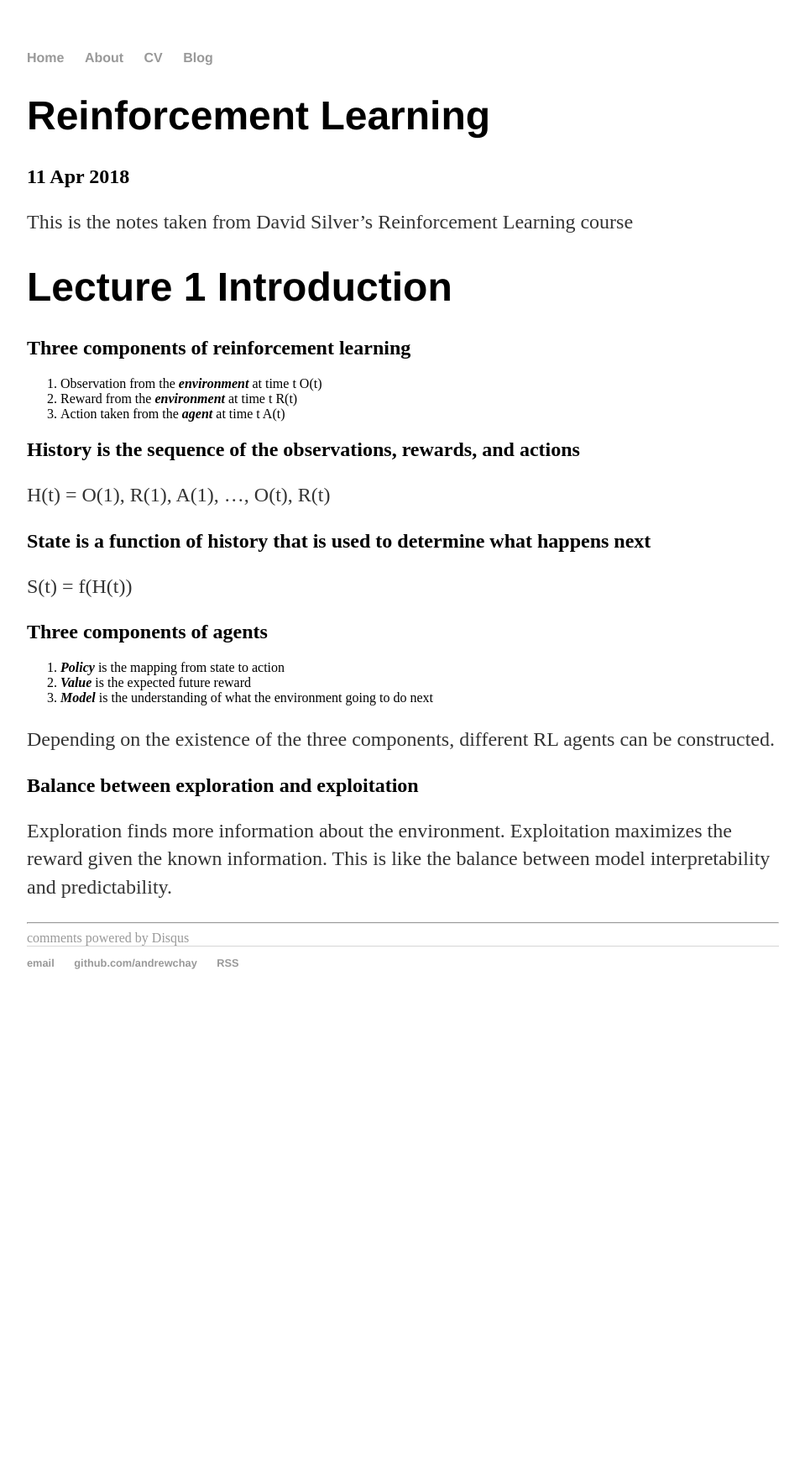
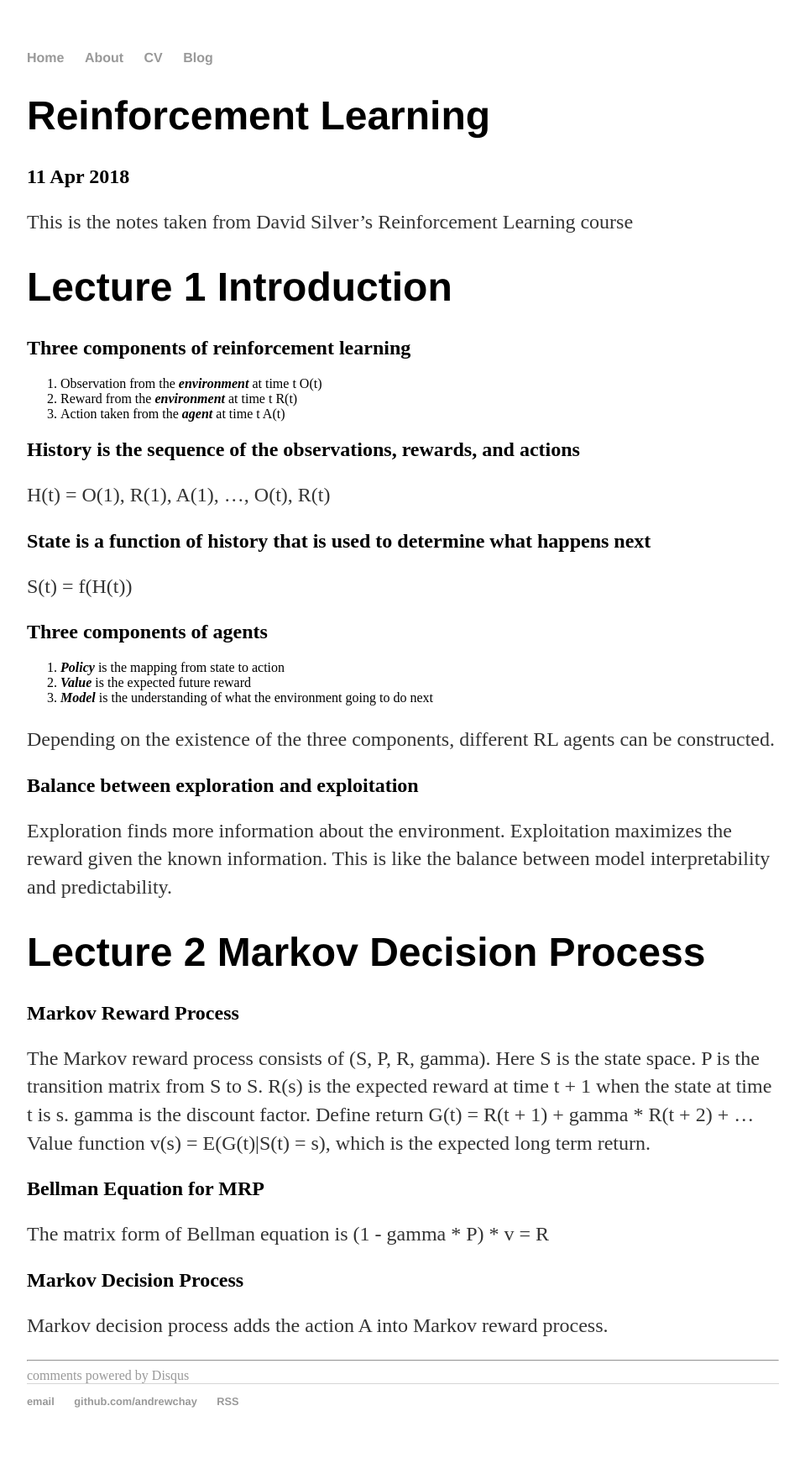
Before and after one commit to andrewchay/andrewchay.github.io, a Jekyll site: the page built from _posts/2018-04-11-reinforcement-learning.md, in a window 1280 px wide. Shown: the whole page at 84% size, without its empty margins (160-1119 px from the left). Built offline with Jekyll 4.4.1, drawn with Linux system fonts in a browser that asks for light colours; our own code applies the rules of GitHub Pages for plain Markdown files; comment, search, counter and statistics services are not loaded; before the commit the page ends 1214 px from its top, so only the background shows below that.

Commit message:
added definitions for markov reward and decision process

```diff
--- a/_posts/2018-04-11-reinforcement-learning.md
+++ b/_posts/2018-04-11-reinforcement-learning.md
@@ -21,3 +21,15 @@ Depending on the existence of the three components, different RL agents can be c
 
 ## Balance between exploration and exploitation
 Exploration finds more information about the environment. Exploitation maximizes the reward given the known information. This is like the balance between model interpretability and predictability.
+
+# Lecture 2 Markov Decision Process
+## Markov Reward Process
+The Markov reward process consists of (S, P, R, gamma). Here S is the state space. P is the transition matrix from S to S. R(s) is the expected reward at time t + 1 when the state at time t is s. gamma is the discount factor.
+Define return G(t) = R(t + 1) + gamma * R(t + 2) + ...
+Value function v(s) = E(G(t)|S(t) = s), which is the expected long term return.
+
+## Bellman Equation for MRP
+The matrix form of Bellman equation is (1 - gamma * P) * v = R
+
+## Markov Decision Process
+Markov decision process adds the action A into Markov reward process.
```
